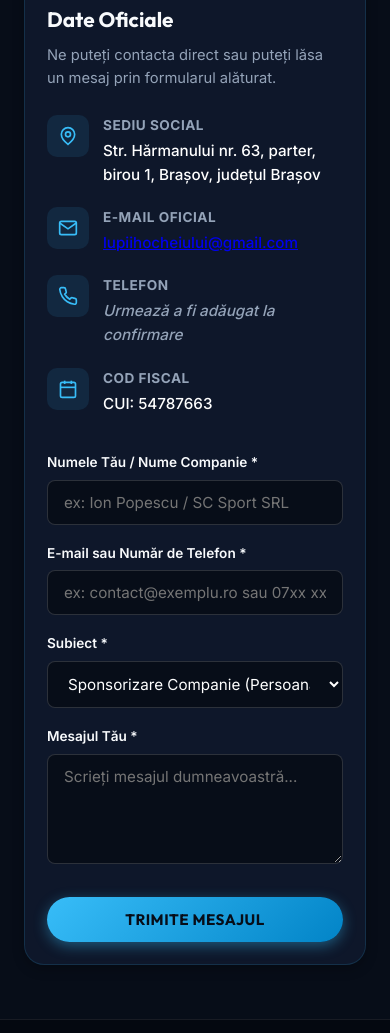
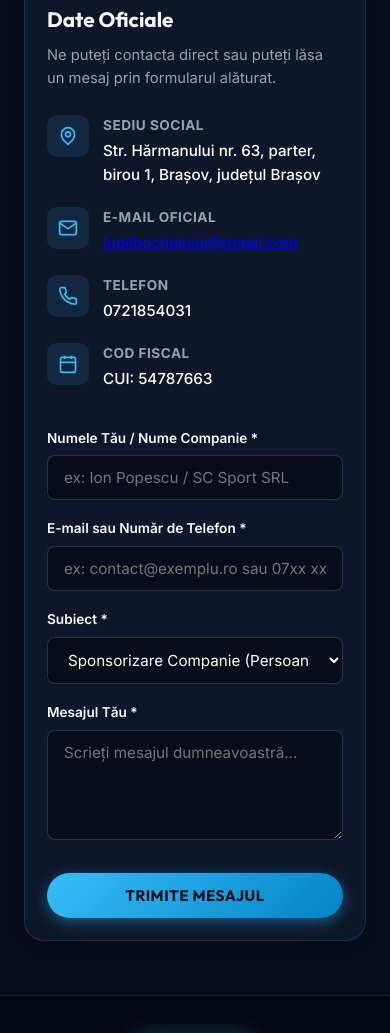
Before and after one commit to lupiihocheiului/lupiihocheiului.github.io, a plain HTML site: page index.html in a window 390 px wide. Shown: the part 8343-9376 px from the top of the page. Drawn offline with Linux system fonts and the light colour scheme.

Commit message:
Fix: complete HTML structure, add Go to Top button, fix logo backgrounds, add phone number

```diff
--- a/index.html
+++ b/index.html
@@ -1477,7 +1477,7 @@
                 </div>
                 <div class="contact-item-content">
                   <h4>Telefon</h4>
-                  <p style="color: var(--text-muted); font-style: italic;">Urmează a fi adăugat la confirmare</p>
+                  <p>0721854031</p>
                 </div>
               </li>
 
@@ -1541,6 +1541,10 @@
       <p style="text-align: center; color: var(--text-muted);">Brașov, România • CUI: 54787663 • Banca Transilvania</p>
       <div class="footer-legal">
         &copy; <span id="copyright-year">2026</span> Lupii Hocheiului. Toate drepturile rezervate. Pagină oficială de informare și susținere sportivă.
+      </div>
+    </div>
+  </footer>
+
   <!-- Floating Go To Top Button -->
   <button id="goTopBtn" class="go-top-btn" aria-label="Mergi sus">
     <svg width="20" height="20" viewBox="0 0 24 24" fill="none" stroke="currentColor" stroke-width="2" stroke-linecap="round" stroke-linejoin="round">
```
